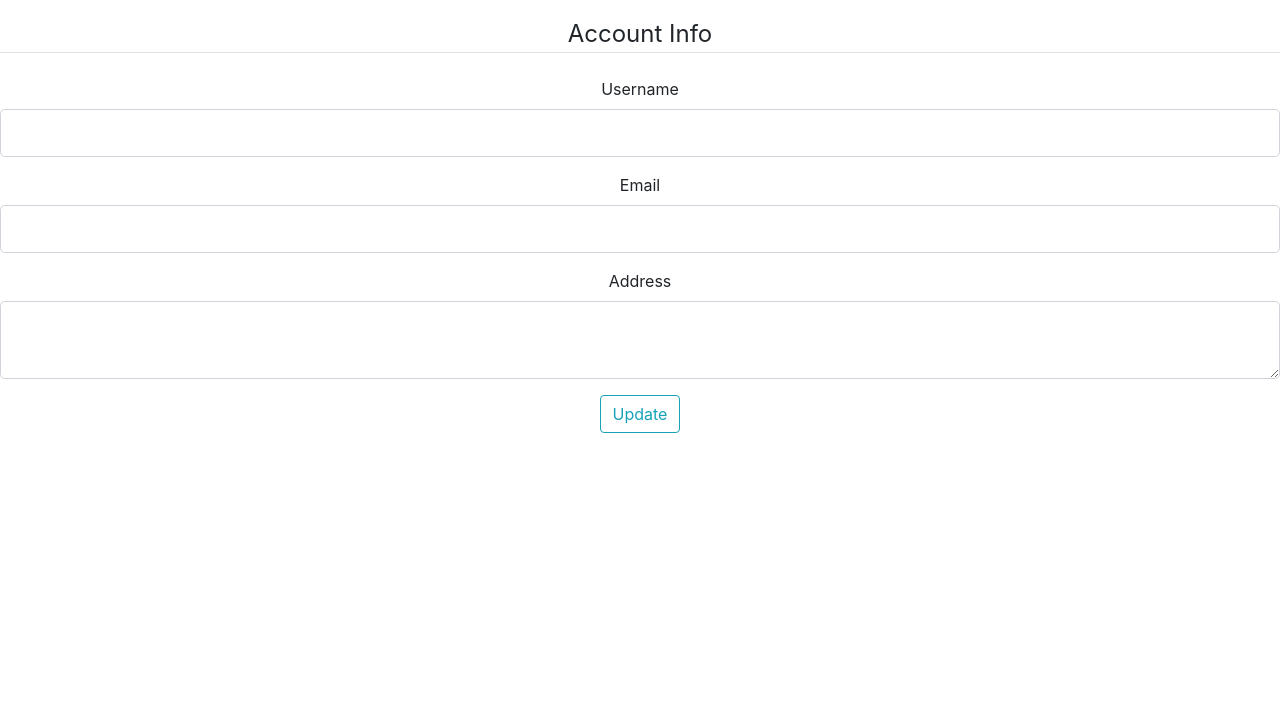
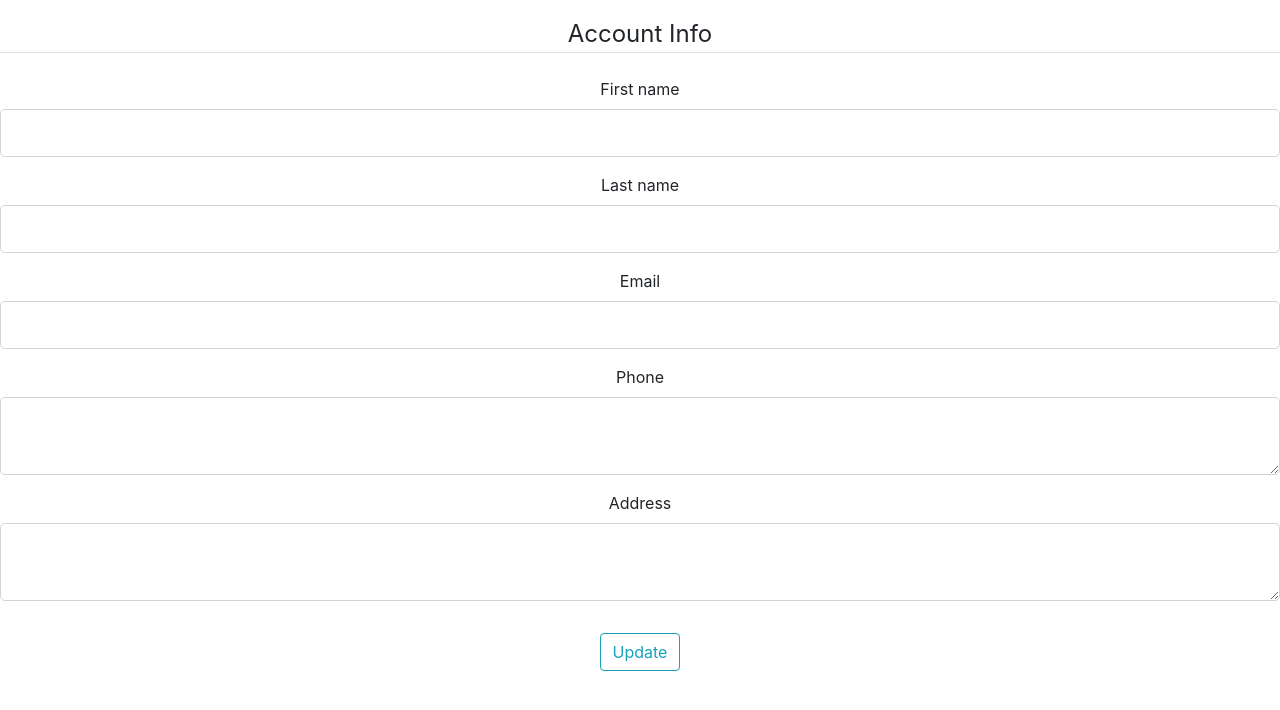
Before and after one commit to strato67/Bookstore, a Flask app: template website/templates/account.html in a window 1280 px wide. Shown: the part 56-766 px from the top of the page. Run offline with Flask 2, Linux system fonts and the light colour scheme; tables that the repository leaves empty hold one stand-in row (values such as "Sample post"); the template is opened without the code that fills it: values that come from a table or form of the project are taken from there, most other values are stand-ins (such as "Sample title", 1, 10 or a date in 2020); some libraries are stand-ins or nearby versions.

Commit message:
account page update not working atm

```diff
--- a/website/auth.py
+++ b/website/auth.py
@@ -34,15 +34,19 @@
     form = UpdateAccountForm()
     if form.validate_on_submit():
         current_user.first_name = form.first_name.data
+        current_user.last_name = form.last_name.data
         current_user.email = form.email.data
         current_user.address = form.address.data
+        current_user.phone = form.first_name.data
         db.session.commit()
         flash('Your account has been updated!', 'success')
         return redirect(url_for('account'))
     elif request.method == 'GET':
         form.first_name.data = current_user.first_name
+        form.last_name.data = current_user.first_name
         form.email.data = current_user.email
         form.address.data=current_user.address
+        form.first_name.data = current_user.phone
     return render_template('account.html', title='Account', form=form, user=current_user)
 
 
--- a/website/forms.py
+++ b/website/forms.py
@@ -1,13 +1,14 @@
 from flask_wtf import FlaskForm
-from flask_wtf.file import FileField, FileAllowed
 from flask_login import current_user
 from wtforms import StringField, PasswordField, SubmitField, BooleanField, TextAreaField
 from wtforms.validators import DataRequired, Length, Email, EqualTo, ValidationError
 from .models import User
 
 class UpdateAccountForm(FlaskForm):
-    first_name = StringField('Username',validators=[DataRequired(), Length(min=2, max=20)])
+    first_name = StringField('First name',validators=[DataRequired(), Length(min=2, max=20)])
+    last_name = StringField('Last name',validators=[DataRequired(), Length(min=2, max=20)])
     email = StringField('Email',validators=[DataRequired(), Email()])
+    phone = StringField('Phone',validators=[DataRequired()])
     address= TextAreaField ('Address')
     submit = SubmitField('Update')
 
--- a/website/templates/account.html
+++ b/website/templates/account.html
@@ -8,13 +8,13 @@
           <p class="text-secondary">{{ current_user.email }}</p>
         </div>
       </div>
-        <form method="POST" action="" enctype="multipart/form-data">
+        <form method="POST" action="" enctype="text/plain">
             {{ form.hidden_tag() }}
             <fieldset class="form-group">
                 <legend class="border-bottom mb-4">Account Info</legend>
                 <div class="form-group">
                     {{ form.first_name.label(class="form-control-label") }}
-
+                    <!-- First name -->
                     {% if form.first_name.errors %}
                         {{ form.first_name(class="form-control form-control-lg is-invalid") }}
                         <div class="invalid-feedback">
@@ -26,6 +26,22 @@
                         {{ form.first_name(class="form-control form-control-lg") }}
                     {% endif %}
                 </div>
+                <!-- Last name -->
+                    <div class="form-group">
+                        {{ form.last_name.label(class="form-control-label") }}
+
+                        {% if form.last_name.errors %}
+                            {{ form.last_name(class="form-control form-control-lg is-invalid") }}
+                            <div class="invalid-feedback">
+                                {% for error in form.first_name.errors %}
+                                    <span>{{ error }}</span>
+                                {% endfor %}
+                            </div>
+                        {% else %}
+                            {{ form.first_name(class="form-control form-control-lg") }}
+                        {% endif %}
+                    </div>
+                <!-- Email  -->
                 <div class="form-group">
                     {{ form.email.label(class="form-control-label") }}
                     {% if form.email.errors %}
@@ -39,15 +55,20 @@
                         {{ form.email(class="form-control form-control-lg") }}
                     {% endif %}
                 </div>
-              <!--  <div class="form-group">
-                    {{ form.picture.label() }}
-                    {{ form.picture(class="form-control-file") }}
-                    {% if form.picture.errors %}
-                        {% for error in form.picture.errors %}
-                            <span class="text-danger">{{ error }}</span></br>
-                        {% endfor %}
+                <!-- phone number  -->
+                <div class="form-group">
+                    {{ form.phone.label(class="form-control-label") }}
+                    {% if form.phone.errors %}
+                        {{ form.phone(class="form-control form-control-lg is-invalid") }}
+                        <div class="invalid-feedback">
+                            {% for error in form.address.errors %}
+                                <span>{{ error }}</span>
+                            {% endfor %}
+                        </div>
+                    {% else %}
+                        {{ form.address(class="form-control form-control-lg") }}
                     {% endif %}
-                </div> -->
+                </div>
 				<div class="form-group">
                     {{ form.address.label(class="form-control-label") }}
                     {% if form.address.errors %}
@@ -61,34 +82,8 @@
                         {{ form.address(class="form-control form-control-lg") }}
                     {% endif %}
                 </div>
-			<!--<div class="form-group">
-                    {{ form.state.label(class="form-control-label") }}
-                    {% if form.state.errors %}
-                        {{ form.state(class="form-control form-control-lg is-invalid") }}
-                        <div class="invalid-feedback">
-                            {% for error in form.state.errors %}
-                                <span>{{ error }}</span>
-                            {% endfor %}
-                        </div>
-                    {% else %}
-                        {{ form.state(class="form-control form-control-lg") }}
-                    {% endif %}
-                </div>
-				<div class="form-group">
-                    {{ form.pincode.label(class="form-control-label") }}
-                    {% if form.pincode.errors %}
-                        {{ form.pincode(class="form-control form-control-lg is-invalid") }}
-                        <div class="invalid-feedback">
-                            {% for error in form.pincode.errors %}
-                                <span>{{ error }}</span>
-                            {% endfor %}
-                        </div>
-                    {% else %}
-                        {{ form.pincode(class="form-control form-control-lg") }}
-                    {% endif %}
-                </div>
             </fieldset>
-            <div class="form-group">-->
+            <div class="form-group">
                 {{ form.submit(class="btn btn-outline-info") }}
             </div>
         </form>
```
Also changed, not shown: website/database.db.
